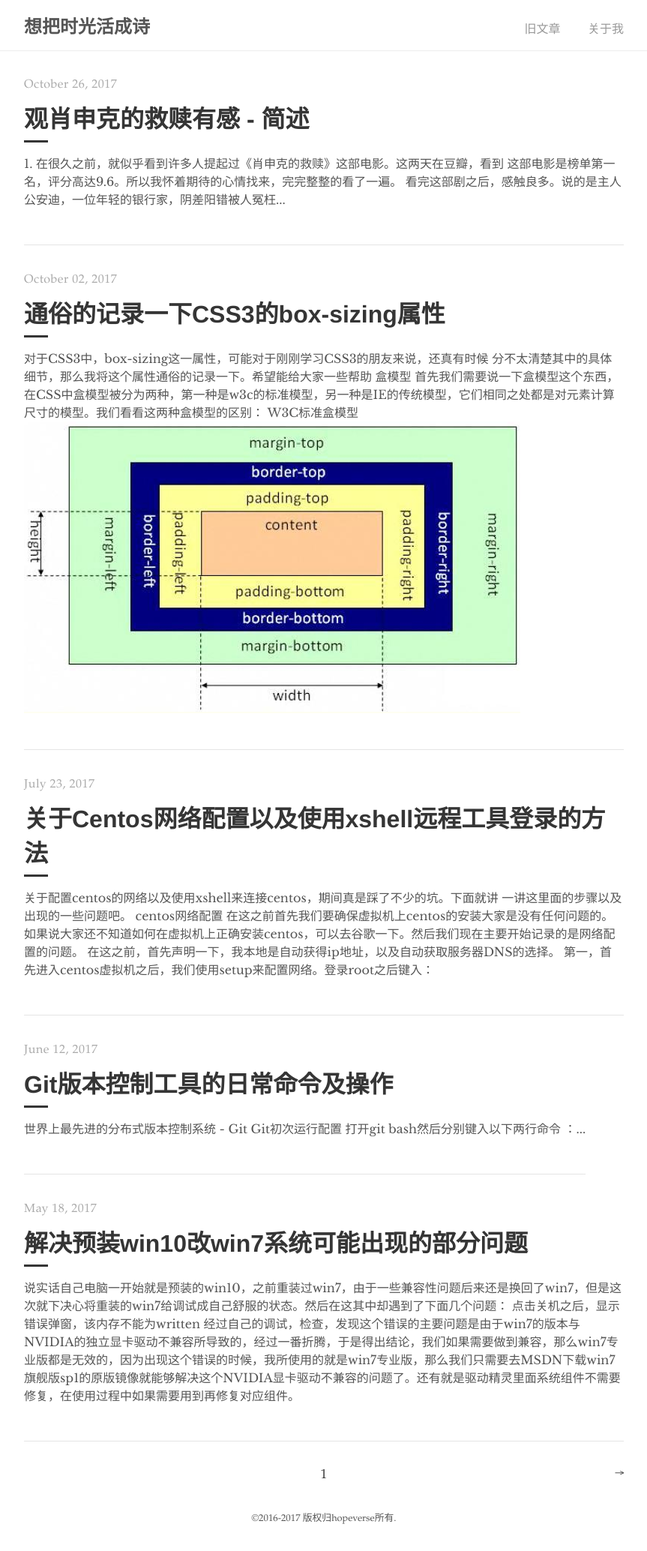
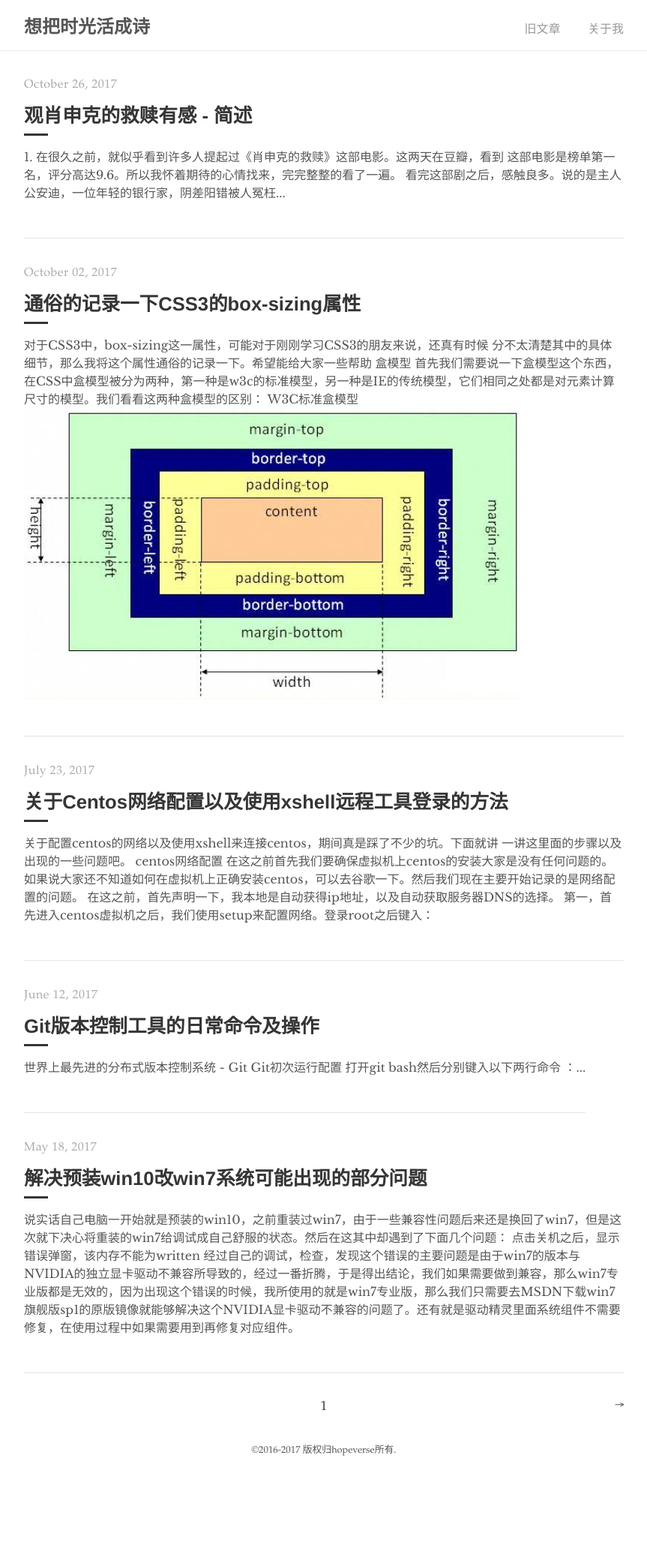
Before and after one commit to superinternation/hopeverse.github.io, a Jekyll site: the page built from index.html, in a window 1280 px wide. Shown: the whole page at 75% size, without its empty margins (208-1071 px from the left). Built offline with Jekyll 4.4.1, drawn with Linux system fonts in a browser that asks for light colours; the list of posts is cut into pages by our own code; comment, search, counter and statistics services are not loaded; after the commit the page ends 1977 px from its top, so only the background shows below that.

Commit message:
Update _catalogue.scss

```diff
--- a/_sass/_catalogue.scss
+++ b/_sass/_catalogue.scss
@@ -25,7 +25,7 @@
     color: $default-shade;
     display: block;
     font-family: $sans-font;
-    font-size: 2rem;
+    font-size: 1.6rem;
     font-weight: 700;
     margin: .5rem 0;
 
```
